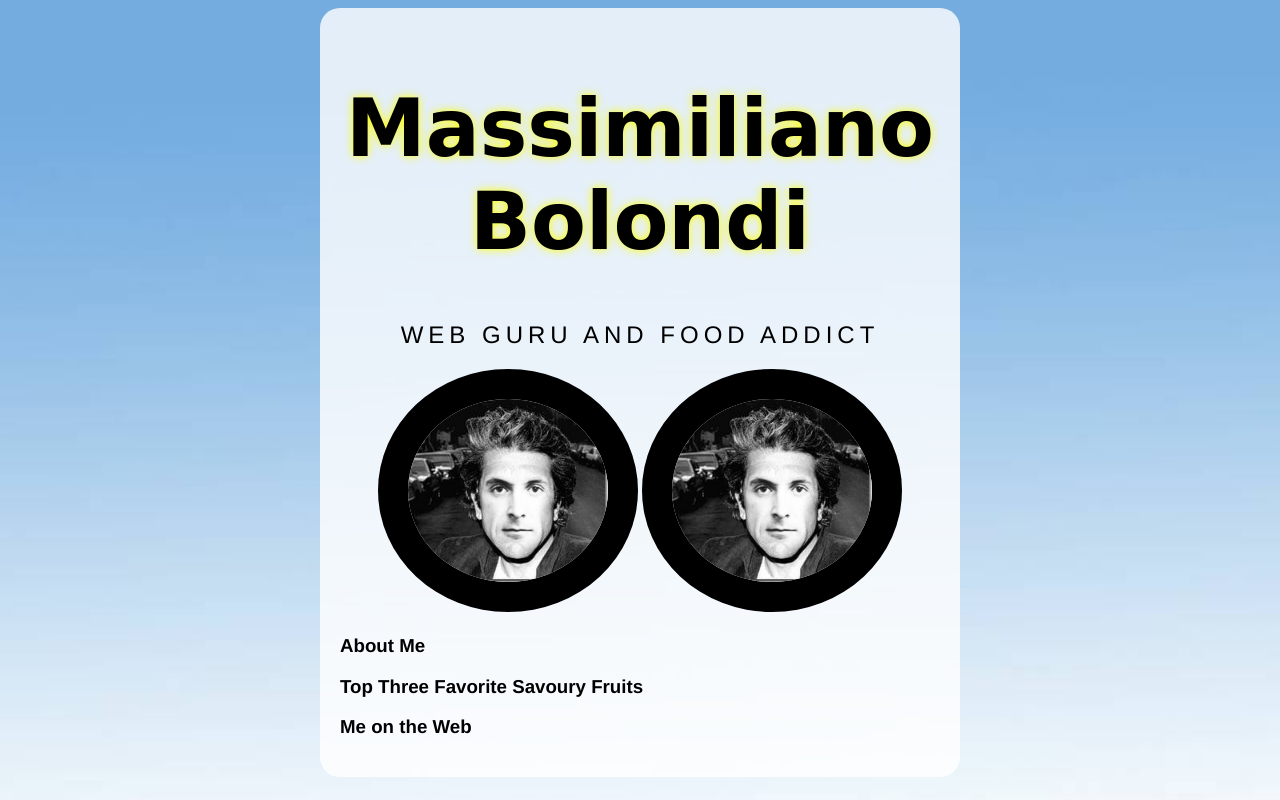
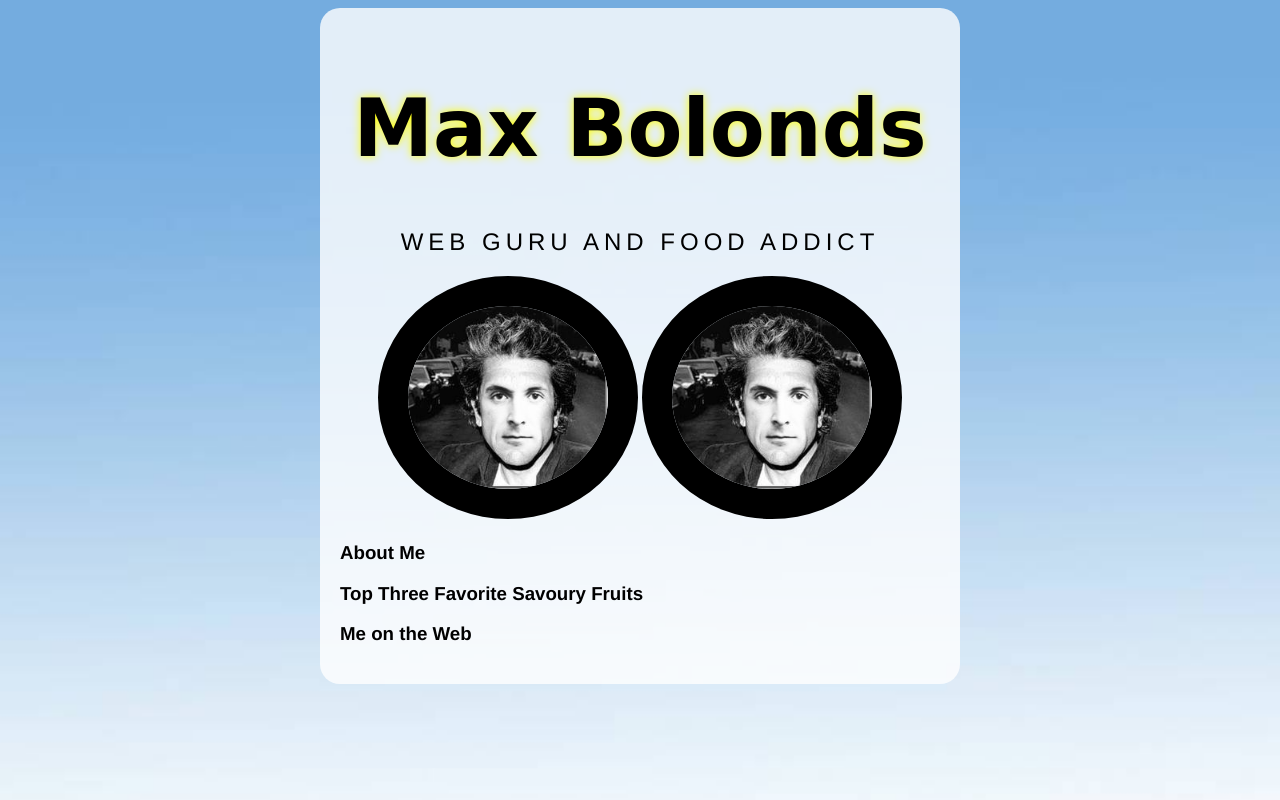
Before and after one commit to otram76/otram76.github.io, a plain HTML site: page index.html in a window 1280 px wide. Drawn offline with nearby package versions, Linux system fonts and the light colour scheme; a web font is replaced by a local one.

Commit message:
Update index.html

```diff
--- a/index.html
+++ b/index.html
@@ -9,7 +9,7 @@
 	<body>
 		<!--- Content of the page goes here --->
 		<main>
-			<h1>Massimiliano Bolondi</h1>
+			<h1>Max Bolonds</h1>
 			<h2>Web guru and food addict</h2>
 		<div class="image">
 			<img src="images/me.jpg" alt="Massimiliano Bolondi">
```
